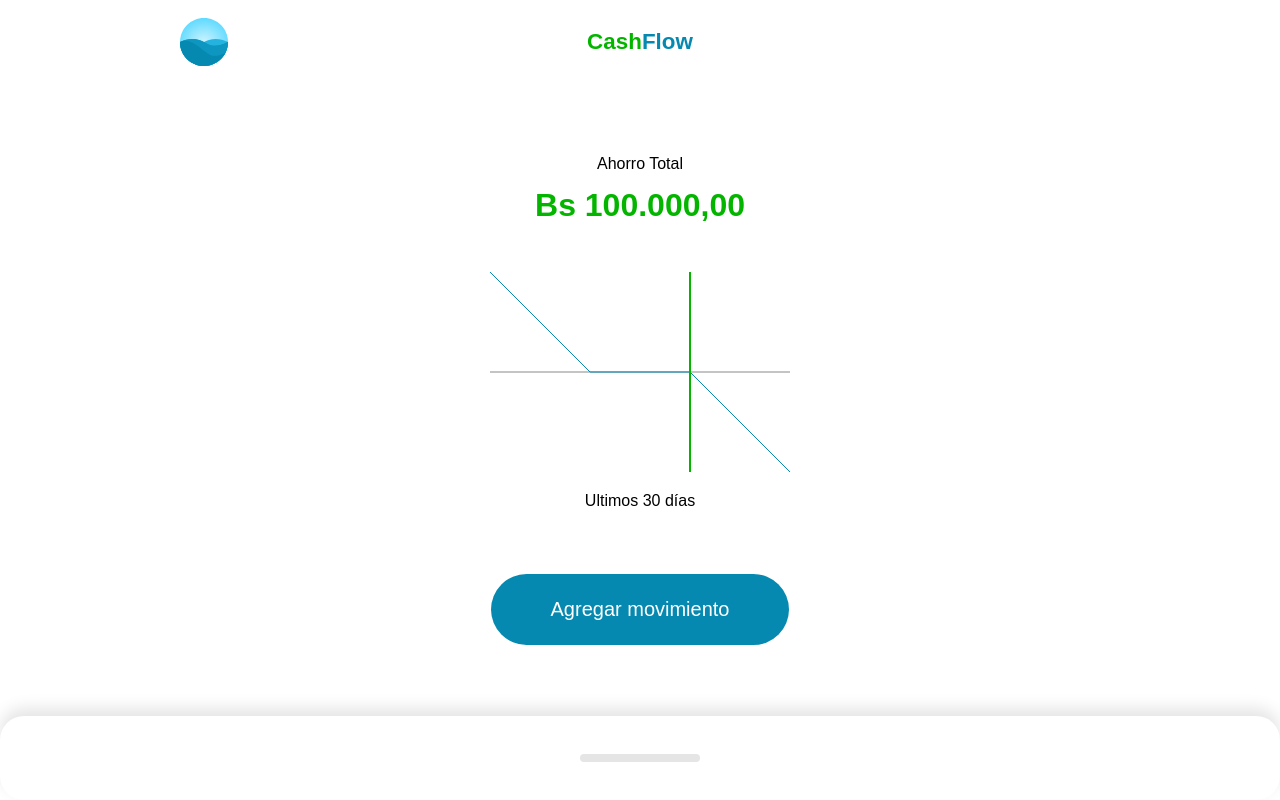
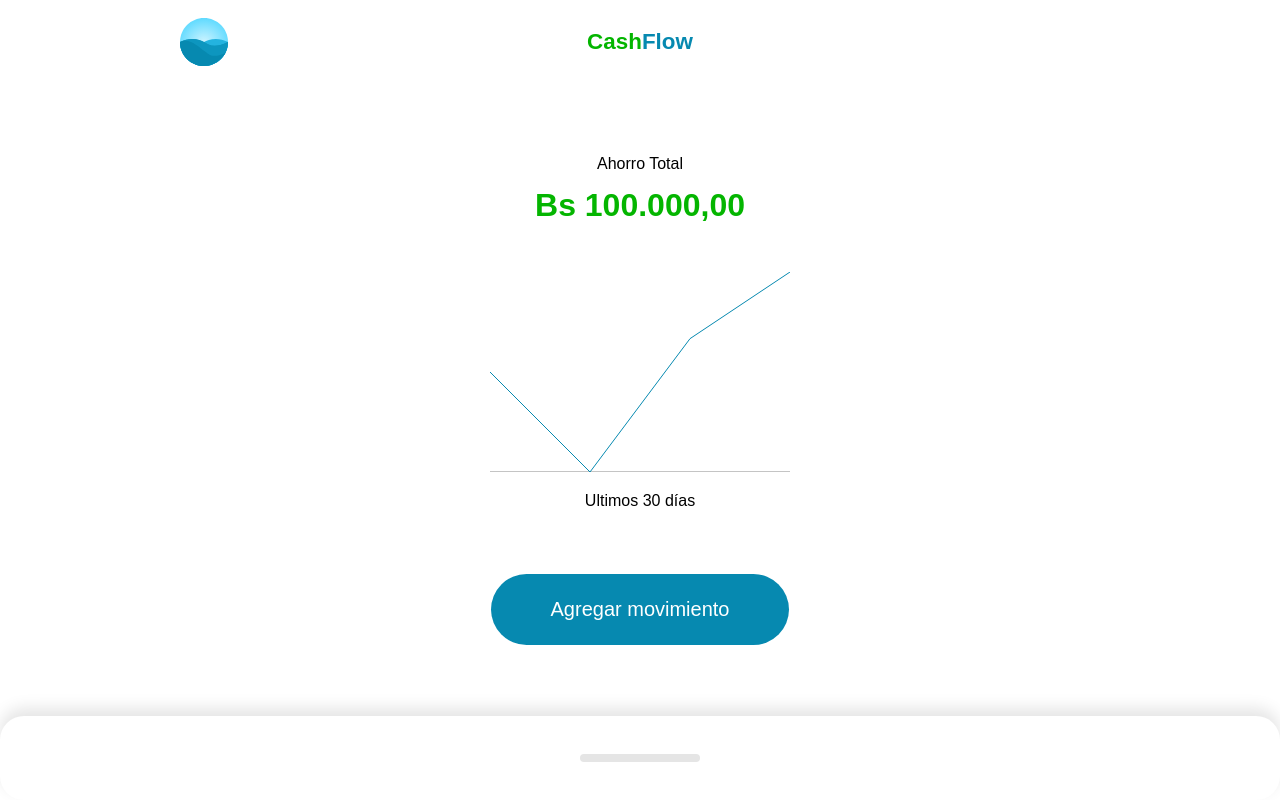
Before and after one commit to edson-yanez-villa/cash-flow, a Vue app: page / in a window 1280 px wide. Built offline with nearby package versions, Linux system fonts and the light colour scheme.

Commit message:
Add graphic with the correct amouns

```diff
--- a/src/components/Home.vue
+++ b/src/components/Home.vue
@@ -6,7 +6,7 @@
     <template #resume>
       <Resume :label="ahorroTotal" :total-amount="100000" :amount="amount">
         <template #graphic>
-          <Graphic />
+          <Graphic :amounts="amounts" />
         </template>
         <template #action> <Action /> </template>
       </Resume>
@@ -43,34 +43,54 @@ export default {
           id: 1,
           title: "Movimiento",
           description: "Deposito de salario",
-          amount: "1000",
+          amount: 1000,
+          time: new Date("02-02-2023"),
         },
         {
           id: 2,
           title: "Movimiento 1",
           description: "Deposito de honorarios",
-          amount: "500",
+          amount: 500,
+          time: new Date("02-03-2023"),
         },
         {
           id: 3,
           title: "Movimiento 3",
           description: "Comida",
-          amount: "-100",
+          amount: -100,
+          time: new Date("02-04-2023"),
         },
         {
           id: 4,
           title: "Movimiento 4",
           description: "Colegiatura",
-          amount: "1000",
+          amount: 1000,
+          time: new Date("01-05-2023"),
         },
         {
           id: 5,
           title: "Movimiento 5",
           description: "Reparación equipo",
-          amount: "1000",
+          amount: 1000,
+          time: new Date("01-02-2023"),
         },
       ],
     };
+  },
+  computed: {
+    amounts() {
+      const lastDays = this.movements
+        .filter((m) => {
+          const today = new Date();
+          const oldDate = today.setDate(today.getDate() - 47);
+          return m.time > oldDate;
+        })
+        .map((m) => m.amount);
+      return lastDays.map((m, i) => {
+        const lastMovements = lastDays.slice(0, i);
+        return lastMovements.reduce((suma, movement) => suma + movement, 0);
+      });
+    },
   },
 };
 </script>
--- a/src/components/Resume/Graphic.vue
+++ b/src/components/Resume/Graphic.vue
@@ -1,26 +1,32 @@
 <template>
   <div>
-    <svg viewBox="0 0 300 200 ">
+    <svg
+      @touchstart="tap"
+      @touchmove="tap"
+      @touchend="untap"
+      viewBox="0 0 300 200 "
+    >
       <line
         stroke="#c4c4c4"
         stroke-width="2"
         x1="0"
-        y1="100"
+        :y1="zero"
         x2="300"
-        y2="100"
+        :y2="zero"
       />
       <polyline
         fill="none"
         stroke="#0689B0"
         stroke-width="2d"
-        points="0,0 100,100 200,100 300,200"
+        :points="points"
       />
       <line
+        v-show="showPointer"
         stroke="#04b500"
         stroke-width="2"
-        x1="200"
+        :x1="pointer"
         y1="0"
-        x2="200"
+        :x2="pointer"
         y2="200"
       />
     </svg>
@@ -28,8 +34,55 @@
   </div>
 </template>
 
-<script>
-export default {};
+<script setup>
+import { ref, toRefs, defineProps, computed } from "vue";
+
+const props = defineProps({
+  amounts: {
+    type: Array,
+    default: () => [],
+  },
+});
+
+const { amounts } = toRefs(props);
+
+const amountToPixels = (amount) => {
+  const min = Math.min(...amounts.value);
+  const max = Math.max(...amounts.value);
+
+  const amountAbs = amount + Math.abs(min);
+  const minmax = Math.abs(max) + Math.abs(min);
+
+  return 200 - ((amountAbs * 100) / minmax) * 2;
+};
+
+const zero = computed(() => {
+  return amountToPixels(0);
+});
+
+const points = computed(() => {
+  const total = amounts.value.length;
+  return amounts.value.reduce((points, amount, i) => {
+    const x = (300 / total) * (i + 1);
+    const y = amountToPixels(amount);
+    return `${points} ${x}, ${y}`;
+  }, "0, 100");
+});
+
+const showPointer = ref(false);
+const pointer = ref(0);
+
+const tap = ({ target, touches }) => {
+  showPointer.value = true;
+  const elementWidth = target.getBoundingClientRect().width;
+  const elementX = target.getBoundingClientRect().x;
+  const touchX = touches[0].clientX;
+  pointer.value = ((touchX - elementX) * 300) / elementWidth;
+};
+
+const untap = () => {
+  showPointer.value = false;
+};
 </script>
 
 <style scoped>
```
